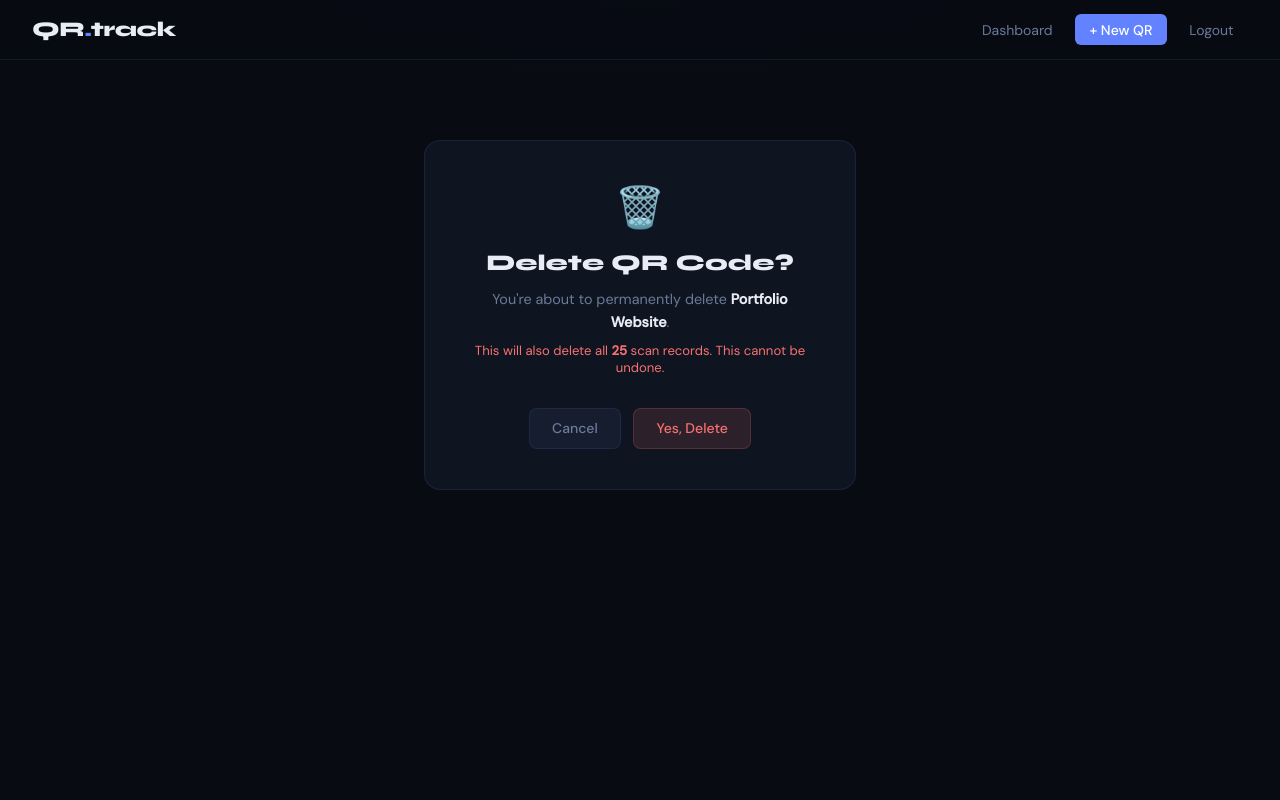
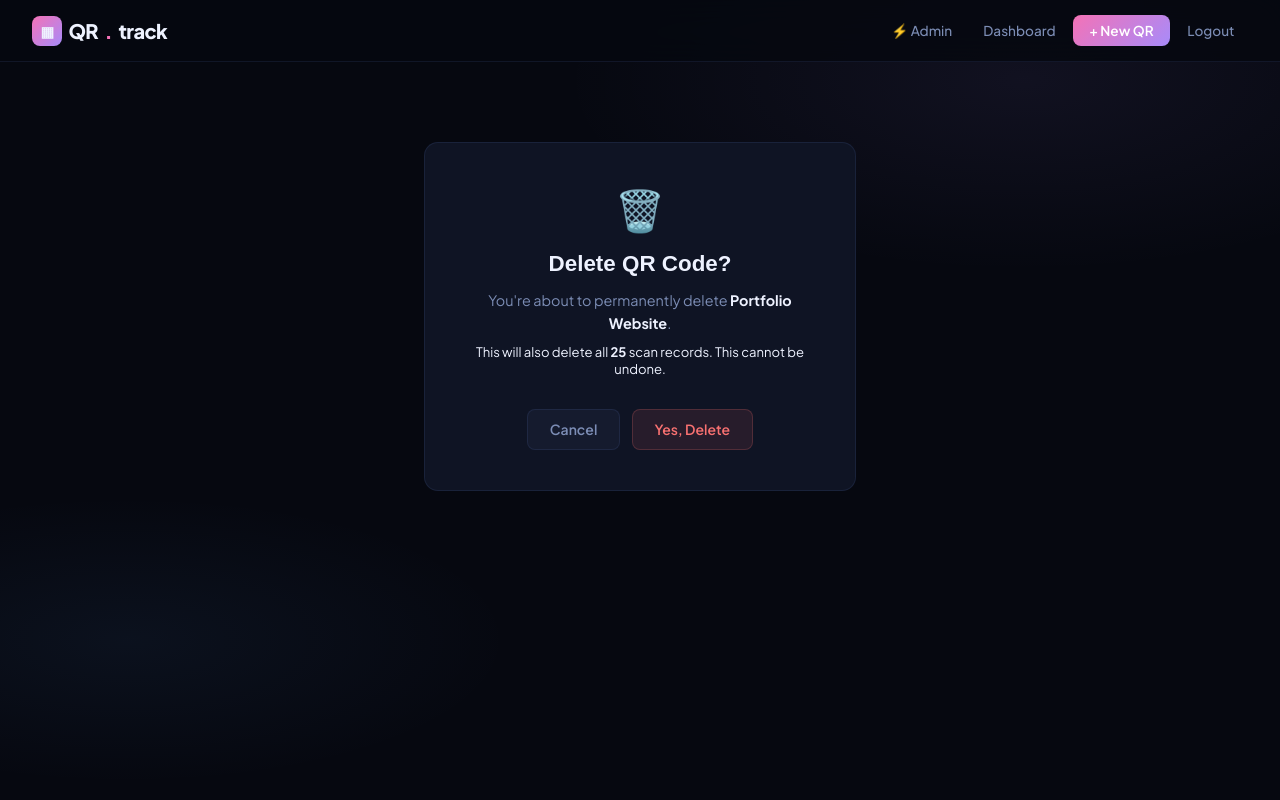
Before and after one commit to Mohammed-Ashwaq/qrtrack, a Django app: page /qr/jgmw9pAY/delete/ in a window 1280 px wide. Run offline with Django 5.2, Linux system fonts and the light colour scheme; a user stored in the database is signed in; data comes from the database, SQL or seed files in the repository.

Commit message:
Ui Improvements

```diff
--- a/templates/base.html
+++ b/templates/base.html
@@ -5,238 +5,274 @@
   <meta name="viewport" content="width=device-width, initial-scale=1.0">
   <title>{% block title %}QR.track{% endblock %}</title>
   <link rel="preconnect" href="https://fonts.googleapis.com">
-  <link href="https://fonts.googleapis.com/css2?family=Syne:wght@400;600;700;800&family=DM+Mono:wght@400;500&family=DM+Sans:wght@300;400;500&display=swap" rel="stylesheet">
+  <link href="https://fonts.googleapis.com/css2?family=Plus+Jakarta+Sans:wght@300;400;500;600;700;800&family=JetBrains+Mono:wght@400;500&display=swap" rel="stylesheet">
   <script src="https://cdn.jsdelivr.net/npm/chart.js@4.4.0/dist/chart.umd.min.js"></script>
   <style>
     :root {
-      --bg: #080b12;
-      --surface: #0f1520;
-      --surface-2: #161d2e;
-      --border: rgba(99,130,255,0.12);
-      --border-bright: rgba(99,130,255,0.3);
-      --accent: #6382ff;
-      --accent-2: #a78bfa;
-      --accent-glow: rgba(99,130,255,0.25);
-      --text: #e8ecf4;
-      --text-muted: #6b7a99;
-      --text-dim: #3d4a66;
-      --success: #34d399;
-      --danger: #f87171;
-      --warning: #fbbf24;
+      --bg:        #060810;
+      --bg-2:      #0b0f1a;
+      --surface:   #0f1424;
+      --surface-2: #151b2e;
+      --surface-3: #1a2238;
+      --border:    rgba(120,160,255,0.1);
+      --border-hi: rgba(120,160,255,0.25);
+
+      --pink:   #f472b6;
+      --purple: #a78bfa;
+      --blue:   #60a5fa;
+      --cyan:   #22d3ee;
+      --green:  #34d399;
+      --orange: #fb923c;
+      --red:    #f87171;
+      --yellow: #fbbf24;
+
+      --grad-1: linear-gradient(135deg, #f472b6, #a78bfa);
+      --grad-2: linear-gradient(135deg, #60a5fa, #22d3ee);
+      --grad-3: linear-gradient(135deg, #34d399, #60a5fa);
+
+      --text:       #eef2ff;
+      --text-muted: #7c8db5;
+      --text-dim:   #3d4f70;
+
+      --radius: 14px;
+      --radius-sm: 8px;
     }
 
     *, *::before, *::after { box-sizing: border-box; margin: 0; padding: 0; }
 
+    html { scroll-behavior: smooth; }
+
     body {
-      font-family: 'DM Sans', sans-serif;
+      font-family: 'Plus Jakarta Sans', sans-serif;
       background: var(--bg);
       color: var(--text);
       min-height: 100vh;
       background-image:
-        radial-gradient(ellipse 80% 50% at 50% -20%, rgba(99,130,255,0.08) 0%, transparent 60%);
+        radial-gradient(ellipse 60% 40% at 80% 10%, rgba(167,139,250,0.07) 0%, transparent 60%),
+        radial-gradient(ellipse 50% 30% at 10% 80%, rgba(96,165,250,0.06) 0%, transparent 60%);
     }
 
-    /* NAV */
+    /* ── NAV ── */
     nav {
-      position: sticky; top: 0; z-index: 100;
+      position: sticky; top: 0; z-index: 200;
       display: flex; align-items: center; justify-content: space-between;
-      padding: 0 2rem;
-      height: 60px;
-      background: rgba(8,11,18,0.85);
-      backdrop-filter: blur(12px);
+      padding: 0 2rem; height: 62px;
+      background: rgba(6,8,16,0.8);
+      backdrop-filter: blur(20px);
       border-bottom: 1px solid var(--border);
     }
     .nav-logo {
-      font-family: 'Syne', sans-serif;
-      font-weight: 800;
-      font-size: 1.3rem;
-      color: var(--text);
-      text-decoration: none;
-      letter-spacing: -0.02em;
+      font-size: 1.25rem; font-weight: 800; text-decoration: none; color: var(--text);
+      display: flex; align-items: center; gap: 0.4rem; letter-spacing: -0.03em;
     }
-    .nav-logo span { color: var(--accent); }
-    .nav-links { display: flex; align-items: center; gap: 0.5rem; }
+    .nav-logo-icon {
+      width: 30px; height: 30px; border-radius: 8px;
+      background: var(--grad-1);
+      display: flex; align-items: center; justify-content: center;
+      font-size: 0.9rem;
+    }
+    .nav-links { display: flex; align-items: center; gap: 0.25rem; }
     .nav-links a {
-      color: var(--text-muted);
-      text-decoration: none;
-      font-size: 0.875rem;
-      padding: 0.4rem 0.9rem;
-      border-radius: 6px;
-      transition: all 0.2s;
+      color: var(--text-muted); text-decoration: none;
+      font-size: 0.85rem; font-weight: 500;
+      padding: 0.45rem 0.85rem; border-radius: var(--radius-sm);
+      transition: all 0.15s;
     }
     .nav-links a:hover { color: var(--text); background: var(--surface-2); }
-    .nav-links a.btn-nav {
-      background: var(--accent);
-      color: white;
-      font-weight: 500;
+    .nav-pill {
+      background: var(--grad-1) !important;
+      color: white !important;
+      font-weight: 600 !important;
+      padding: 0.45rem 1rem !important;
     }
-    .nav-links a.btn-nav:hover { background: #7b96ff; }
+    .nav-pill:hover { opacity: 0.9; transform: translateY(-1px); box-shadow: 0 4px 20px rgba(244,114,182,0.3); }
+    .impersonate-bar {
+      background: linear-gradient(90deg, rgba(251,191,36,0.15), rgba(251,191,36,0.05));
+      border-bottom: 1px solid rgba(251,191,36,0.3);
+      padding: 0.5rem 2rem;
+      font-size: 0.82rem; color: var(--yellow);
+      display: flex; align-items: center; justify-content: space-between;
+    }
 
-    /* LAYOUT */
-    .page { max-width: 1200px; margin: 0 auto; padding: 2.5rem 1.5rem; }
+    /* ── LAYOUT ── */
+    .page { max-width: 1280px; margin: 0 auto; padding: 2.5rem 1.5rem; }
 
-    /* CARDS */
+    /* ── CARDS ── */
     .card {
       background: var(--surface);
       border: 1px solid var(--border);
-      border-radius: 16px;
+      border-radius: var(--radius);
       padding: 1.5rem;
     }
-    .card-header {
-      font-family: 'Syne', sans-serif;
-      font-weight: 700;
-      font-size: 1rem;
-      color: var(--text);
-      margin-bottom: 1.25rem;
-      letter-spacing: -0.01em;
+    .card-title {
+      font-size: 0.82rem; font-weight: 700; text-transform: uppercase;
+      letter-spacing: 0.07em; color: var(--text-muted); margin-bottom: 1.25rem;
     }
 
-    /* STAT CARDS */
-    .stat-grid { display: grid; grid-template-columns: repeat(auto-fit, minmax(180px,1fr)); gap: 1rem; margin-bottom: 2rem; }
+    /* ── STAT CARDS ── */
+    .stats-grid { display: grid; grid-template-columns: repeat(auto-fit, minmax(190px,1fr)); gap: 1rem; margin-bottom: 2rem; }
     .stat-card {
       background: var(--surface);
       border: 1px solid var(--border);
-      border-radius: 14px;
-      padding: 1.25rem 1.5rem;
-      position: relative;
-      overflow: hidden;
+      border-radius: var(--radius);
+      padding: 1.4rem 1.5rem;
+      position: relative; overflow: hidden;
+      transition: border-color 0.2s, transform 0.2s;
     }
-    .stat-card::before {
-      content: '';
-      position: absolute;
-      top: 0; left: 0; right: 0;
-      height: 2px;
-      background: linear-gradient(90deg, var(--accent), var(--accent-2));
-      opacity: 0.6;
+    .stat-card:hover { border-color: var(--border-hi); transform: translateY(-2px); }
+    .stat-card-glow {
+      position: absolute; top: -30px; right: -30px;
+      width: 100px; height: 100px; border-radius: 50%;
+      opacity: 0.12; filter: blur(30px);
     }
-    .stat-label { font-size: 0.75rem; color: var(--text-muted); text-transform: uppercase; letter-spacing: 0.08em; margin-bottom: 0.5rem; }
-    .stat-value { font-family: 'Syne', sans-serif; font-size: 2rem; font-weight: 800; color: var(--text); letter-spacing: -0.03em; }
+    .stat-label { font-size: 0.75rem; font-weight: 600; text-transform: uppercase; letter-spacing: 0.08em; color: var(--text-muted); margin-bottom: 0.6rem; }
+    .stat-value { font-size: 2.1rem; font-weight: 800; letter-spacing: -0.04em; line-height: 1; }
+    .stat-sub { font-size: 0.75rem; color: var(--text-muted); margin-top: 0.35rem; }
 
-    /* FORMS */
+    /* ── FORMS ── */
     .form-group { margin-bottom: 1.25rem; }
-    .form-label { display: block; font-size: 0.8rem; font-weight: 500; color: var(--text-muted); text-transform: uppercase; letter-spacing: 0.06em; margin-bottom: 0.5rem; }
+    .form-label { display: block; font-size: 0.78rem; font-weight: 700; text-transform: uppercase; letter-spacing: 0.07em; color: var(--text-muted); margin-bottom: 0.5rem; }
     .form-input {
-      width: 100%;
-      background: var(--bg);
-      border: 1px solid var(--border);
-      border-radius: 8px;
-      padding: 0.75rem 1rem;
-      color: var(--text);
-      font-family: 'DM Sans', sans-serif;
-      font-size: 0.9rem;
-      transition: border-color 0.2s, box-shadow 0.2s;
-      outline: none;
+      width: 100%; background: var(--bg-2); border: 1px solid var(--border);
+      border-radius: var(--radius-sm); padding: 0.75rem 1rem;
+      color: var(--text); font-family: 'Plus Jakarta Sans', sans-serif; font-size: 0.9rem;
+      transition: border-color 0.2s, box-shadow 0.2s; outline: none;
     }
-    .form-input:focus { border-color: var(--accent); box-shadow: 0 0 0 3px var(--accent-glow); }
+    .form-input:focus { border-color: var(--purple); box-shadow: 0 0 0 3px rgba(167,139,250,0.15); }
     .form-input::placeholder { color: var(--text-dim); }
-    .form-errors { color: var(--danger); font-size: 0.8rem; margin-top: 0.3rem; }
+    .form-errors { color: var(--red); font-size: 0.78rem; margin-top: 0.3rem; }
 
-    /* BUTTONS */
+    /* ── BUTTONS ── */
     .btn {
       display: inline-flex; align-items: center; gap: 0.4rem;
-      padding: 0.65rem 1.4rem;
-      border-radius: 8px;
-      border: none;
-      cursor: pointer;
-      font-family: 'DM Sans', sans-serif;
-      font-size: 0.875rem;
-      font-weight: 500;
-      text-decoration: none;
-      transition: all 0.2s;
+      padding: 0.65rem 1.35rem; border-radius: var(--radius-sm);
+      border: none; cursor: pointer;
+      font-family: 'Plus Jakarta Sans', sans-serif;
+      font-size: 0.875rem; font-weight: 600;
+      text-decoration: none; transition: all 0.18s;
+      white-space: nowrap;
     }
-    .btn-primary { background: var(--accent); color: white; }
-    .btn-primary:hover { background: #7b96ff; transform: translateY(-1px); box-shadow: 0 4px 20px var(--accent-glow); }
+    .btn-primary {
+      background: var(--grad-1); color: white;
+      box-shadow: 0 2px 15px rgba(244,114,182,0.25);
+    }
+    .btn-primary:hover { opacity: 0.9; transform: translateY(-1px); box-shadow: 0 6px 25px rgba(244,114,182,0.4); }
+    .btn-blue {
+      background: var(--grad-2); color: white;
+      box-shadow: 0 2px 15px rgba(96,165,250,0.2);
+    }
+    .btn-blue:hover { opacity: 0.9; transform: translateY(-1px); }
     .btn-ghost { background: var(--surface-2); color: var(--text-muted); border: 1px solid var(--border); }
-    .btn-ghost:hover { color: var(--text); border-color: var(--border-bright); }
-    .btn-danger { background: rgba(248,113,113,0.12); color: var(--danger); border: 1px solid rgba(248,113,113,0.2); }
+    .btn-ghost:hover { color: var(--text); border-color: var(--border-hi); background: var(--surface-3); }
+    .btn-danger { background: rgba(248,113,113,0.1); color: var(--red); border: 1px solid rgba(248,113,113,0.2); }
     .btn-danger:hover { background: rgba(248,113,113,0.2); }
-    .btn-sm { padding: 0.4rem 0.9rem; font-size: 0.8rem; }
+    .btn-warning { background: rgba(251,191,36,0.1); color: var(--yellow); border: 1px solid rgba(251,191,36,0.2); }
+    .btn-warning:hover { background: rgba(251,191,36,0.2); }
+    .btn-sm { padding: 0.38rem 0.85rem; font-size: 0.78rem; }
+    .btn-xs { padding: 0.28rem 0.65rem; font-size: 0.72rem; }
 
-    /* BADGES */
+    /* ── BADGES ── */
     .badge {
+      display: inline-flex; align-items: center; gap: 0.3rem;
+      padding: 0.22rem 0.65rem; border-radius: 20px;
+      font-size: 0.7rem; font-weight: 700; letter-spacing: 0.04em;
+    }
+    .badge::before { content: ''; width: 5px; height: 5px; border-radius: 50%; background: currentColor; }
+    .badge-green { background: rgba(52,211,153,0.12); color: var(--green); }
+    .badge-blue  { background: rgba(96,165,250,0.12);  color: var(--blue); }
+    .badge-pink  { background: rgba(244,114,182,0.12); color: var(--pink); }
+    .badge-purple{ background: rgba(167,139,250,0.12); color: var(--purple); }
+    .badge-orange{ background: rgba(251,146,60,0.12);  color: var(--orange); }
+    .badge-red   { background: rgba(248,113,113,0.12); color: var(--red); }
+
+    /* ── TABLES ── */
+    .table-wrap { overflow-x: auto; margin: -0.25rem; padding: 0.25rem; }
+    table { width: 100%; border-collapse: collapse; }
+    th { text-align: left; padding: 0.65rem 1rem; font-size: 0.7rem; font-weight: 700; text-transform: uppercase; letter-spacing: 0.08em; color: var(--text-dim); border-bottom: 1px solid var(--border); }
+    td { padding: 0.8rem 1rem; font-size: 0.84rem; border-bottom: 1px solid rgba(120,160,255,0.05); color: var(--text-muted); vertical-align: middle; }
+    tr:last-child td { border-bottom: none; }
+    tbody tr { transition: background 0.12s; }
+    tbody tr:hover td { background: rgba(120,160,255,0.03); color: var(--text); }
+
+    /* ── MESSAGES ── */
+    .messages-wrap { max-width: 1280px; margin: 0 auto; padding: 0.75rem 1.5rem 0; }
+    .alert { padding: 0.75rem 1rem; border-radius: var(--radius-sm); font-size: 0.85rem; margin-bottom: 0.5rem; border: 1px solid; }
+    .alert-success { background: rgba(52,211,153,0.08); border-color: rgba(52,211,153,0.2); color: var(--green); }
+    .alert-error   { background: rgba(248,113,113,0.08); border-color: rgba(248,113,113,0.2); color: var(--red); }
+    .alert-info    { background: rgba(96,165,250,0.08);  border-color: rgba(96,165,250,0.2);  color: var(--blue); }
+
+    /* ── PAGE HEADER ── */
+    .page-header { display: flex; align-items: flex-start; justify-content: space-between; margin-bottom: 2rem; flex-wrap: wrap; gap: 1rem; }
+    .page-title { font-size: 1.75rem; font-weight: 800; letter-spacing: -0.04em; }
+    .page-sub { color: var(--text-muted); font-size: 0.875rem; margin-top: 0.3rem; }
+
+    /* ── GRID ── */
+    .grid-2 { display: grid; grid-template-columns: 1fr 1fr; gap: 1.5rem; }
+    .grid-3 { display: grid; grid-template-columns: repeat(3, 1fr); gap: 1rem; }
+
+    /* ── CODE ── */
+    .code-pill {
       display: inline-block;
-      padding: 0.2rem 0.6rem;
-      border-radius: 20px;
-      font-size: 0.7rem;
-      font-weight: 500;
-      font-family: 'DM Mono', monospace;
-    }
-    .badge-blue { background: rgba(99,130,255,0.12); color: var(--accent); }
-    .badge-green { background: rgba(52,211,153,0.12); color: var(--success); }
-
-    /* MESSAGES */
-    .messages { padding: 0 1.5rem; margin-top: 1rem; }
-    .alert {
-      padding: 0.75rem 1rem;
-      border-radius: 8px;
-      font-size: 0.875rem;
-      margin-bottom: 0.5rem;
-      border: 1px solid;
-    }
-    .alert-success { background: rgba(52,211,153,0.08); border-color: rgba(52,211,153,0.2); color: var(--success); }
-    .alert-error { background: rgba(248,113,113,0.08); border-color: rgba(248,113,113,0.2); color: var(--danger); }
-
-    /* TABLES */
-    .table-wrap { overflow-x: auto; }
-    table { width: 100%; border-collapse: collapse; }
-    th { text-align: left; padding: 0.6rem 1rem; font-size: 0.7rem; text-transform: uppercase; letter-spacing: 0.08em; color: var(--text-muted); border-bottom: 1px solid var(--border); font-weight: 500; }
-    td { padding: 0.75rem 1rem; font-size: 0.85rem; border-bottom: 1px solid var(--border); color: var(--text-muted); }
-    tr:last-child td { border-bottom: none; }
-    tr:hover td { background: rgba(255,255,255,0.02); }
-
-    /* CODE */
-    .code-block {
-      background: var(--bg);
-      border: 1px solid var(--border);
-      border-radius: 8px;
-      padding: 0.75rem 1rem;
-      font-family: 'DM Mono', monospace;
-      font-size: 0.8rem;
-      color: var(--accent-2);
-      word-break: break-all;
-      cursor: pointer;
+      background: var(--bg-2); border: 1px solid var(--border);
+      border-radius: var(--radius-sm); padding: 0.5rem 0.85rem;
+      font-family: 'JetBrains Mono', monospace; font-size: 0.8rem;
+      color: var(--cyan); word-break: break-all; cursor: pointer;
       transition: border-color 0.2s;
     }
-    .code-block:hover { border-color: var(--accent); }
+    .code-pill:hover { border-color: var(--cyan); }
 
-    /* EMPTY STATE */
-    .empty-state { text-align: center; padding: 4rem 2rem; }
-    .empty-icon { font-size: 3rem; margin-bottom: 1rem; opacity: 0.4; }
-    .empty-title { font-family: 'Syne', sans-serif; font-size: 1.1rem; font-weight: 700; margin-bottom: 0.5rem; }
-    .empty-text { color: var(--text-muted); font-size: 0.875rem; margin-bottom: 1.5rem; }
+    /* ── EMPTY STATE ── */
+    .empty { text-align: center; padding: 4rem 2rem; }
+    .empty-icon { font-size: 2.5rem; margin-bottom: 1rem; opacity: 0.35; }
+    .empty-title { font-size: 1.05rem; font-weight: 700; margin-bottom: 0.4rem; }
+    .empty-text { color: var(--text-muted); font-size: 0.85rem; margin-bottom: 1.5rem; }
 
-    /* PAGE HEADER */
-    .page-header { display: flex; align-items: center; justify-content: space-between; margin-bottom: 2rem; flex-wrap: wrap; gap: 1rem; }
-    .page-title { font-family: 'Syne', sans-serif; font-size: 1.6rem; font-weight: 800; letter-spacing: -0.03em; }
-    .page-subtitle { color: var(--text-muted); font-size: 0.875rem; margin-top: 0.25rem; }
+    /* ── PROGRESS BAR ── */
+    .progress-bar-wrap { height: 5px; background: var(--surface-3); border-radius: 3px; overflow: hidden; margin-top: 0.35rem; }
+    .progress-bar { height: 100%; border-radius: 3px; transition: width 0.6s ease; }
 
-    /* GRID */
-    .grid-2 { display: grid; grid-template-columns: 1fr 1fr; gap: 1.5rem; }
-    .grid-3 { display: grid; grid-template-columns: repeat(3, 1fr); gap: 1rem; }
+    /* ── DIVIDER ── */
+    .divider { border: none; border-top: 1px solid var(--border); margin: 1.5rem 0; }
+
     @media (max-width: 768px) {
       .grid-2, .grid-3 { grid-template-columns: 1fr; }
-      .page { padding: 1.5rem 1rem; }
+      .page { padding: 1.25rem 1rem; }
+      nav { padding: 0 1rem; }
     }
   </style>
   {% block extra_css %}{% endblock %}
 </head>
 <body>
+
+{% if request.session.impersonating_from %}
+<div class="impersonate-bar">
+  <span>👁️ Viewing as <strong>{{ request.user.username }}</strong></span>
+  <a href="/stop-impersonating/" style="color:var(--yellow); font-weight:700; text-decoration:none;">← Return to Admin</a>
+</div>
+{% endif %}
+
 <nav>
-    <a href="{% url 'home' %}" class="nav-logo">QR<span>.</span>track</a>
+  <a href="{% url 'home' %}" class="nav-logo">
+    <div class="nav-logo-icon">▦</div>
+    QR<span style="color:var(--pink);">.</span>track
+  </a>
   <div class="nav-links">
     {% if user.is_authenticated %}
+      {% if user.is_superuser %}
+        <a href="{% url 'admin_dashboard' %}">⚡ Admin</a>
+      {% endif %}
       <a href="{% url 'dashboard' %}">Dashboard</a>
-        <a href="{% url 'create_qr' %}" class="btn-nav">+ New QR</a>
+      <a href="{% url 'create_qr' %}" class="nav-pill">+ New QR</a>
       <a href="{% url 'logout' %}">Logout</a>
     {% else %}
       <a href="{% url 'login' %}">Login</a>
-        <a href="{% url 'signup' %}" class="btn-nav">Get Started</a>
+      <a href="{% url 'signup' %}" class="nav-pill">Get Started</a>
     {% endif %}
   </div>
 </nav>
 
 {% if messages %}
-  <div class="messages">
+<div class="messages-wrap">
   {% for msg in messages %}
   <div class="alert alert-{{ msg.tags }}">{{ msg }}</div>
   {% endfor %}
@@ -244,5 +280,16 @@
 {% endif %}
 
 {% block content %}{% endblock %}
+
+<script>
+function copyText(text, el) {
+  navigator.clipboard.writeText(text).then(() => {
+    const orig = el.textContent;
+    el.textContent = '✓ Copied!';
+    el.style.color = 'var(--green)';
+    setTimeout(() => { el.textContent = orig; el.style.color = ''; }, 1500);
+  });
+}
+</script>
 </body>
 </html>
```
Lines whose indentation alone changed are shown as unchanged.
